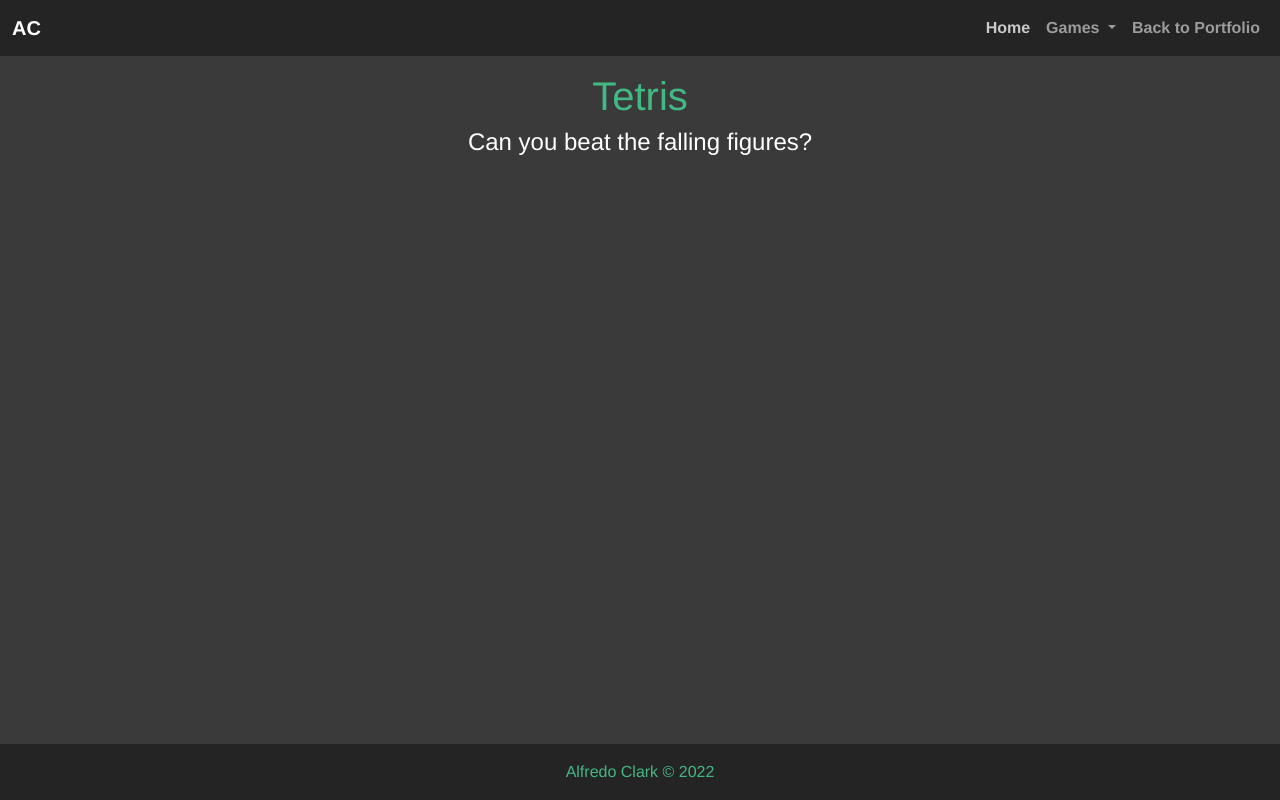
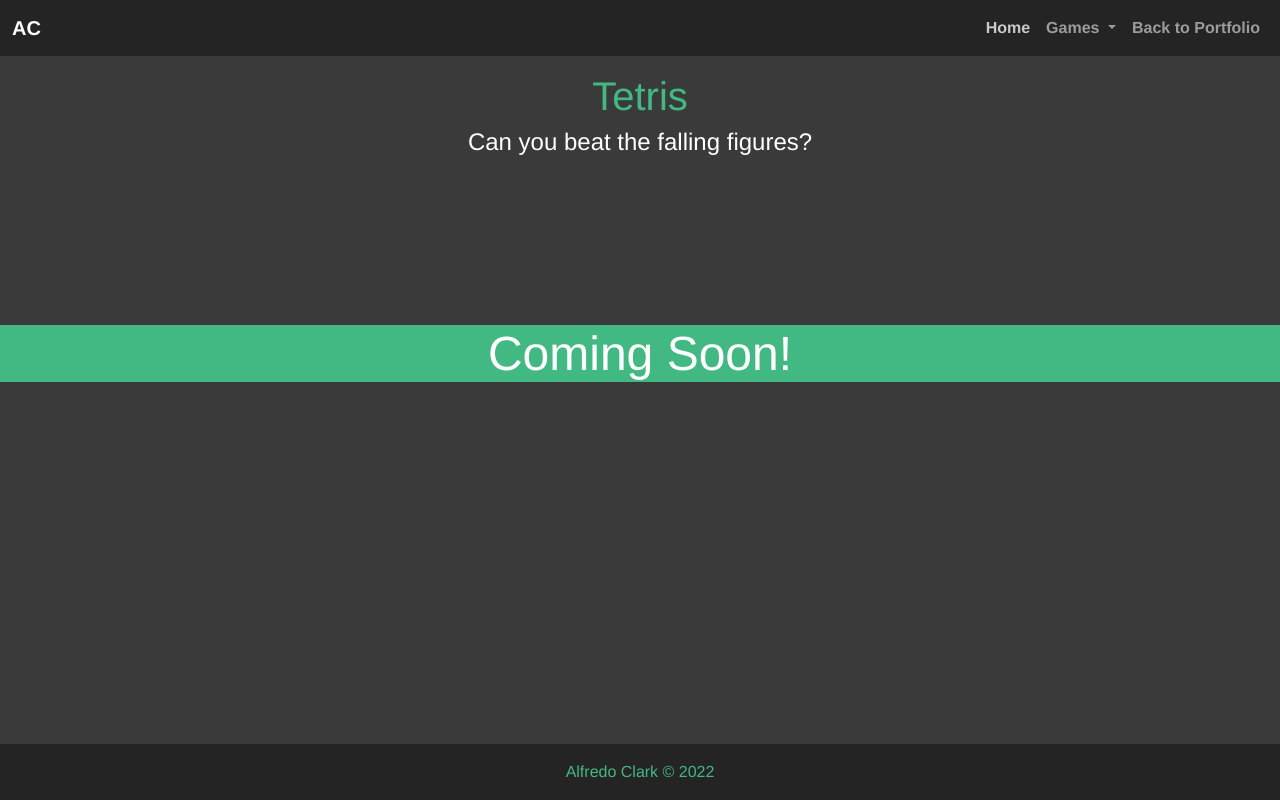
Before and after one commit to alfclark/game-zone, a Vue app: page /tetris in a window 1280 px wide. Built offline with nearby package versions, Linux system fonts and the light colour scheme.

Commit message:
Coming Soon

```diff
--- a/src/views/TetrisView.vue
+++ b/src/views/TetrisView.vue
@@ -1,13 +1,16 @@
 <template>
   <Game />
+  <ComingSoon />
 </template>
 
 <script>
 import Game from "@/components/tetris/GameComponent.vue";
+import ComingSoon from "@/components/ComingSoon.vue";
 
 export default {
   components: {
     Game,
+    ComingSoon,
   },
 };
 </script>
--- a/src/views/TicTacToe.vue
+++ b/src/views/TicTacToe.vue
@@ -1,13 +1,16 @@
 <template>
   <Game />
+  <ComingSoon />
 </template>
 
 <script>
 import Game from "@/components/tic-tac-toe/GameComponent.vue";
+import ComingSoon from "@/components/ComingSoon.vue";
 
 export default {
   components: {
     Game,
+    ComingSoon,
   },
 };
 </script>
```
